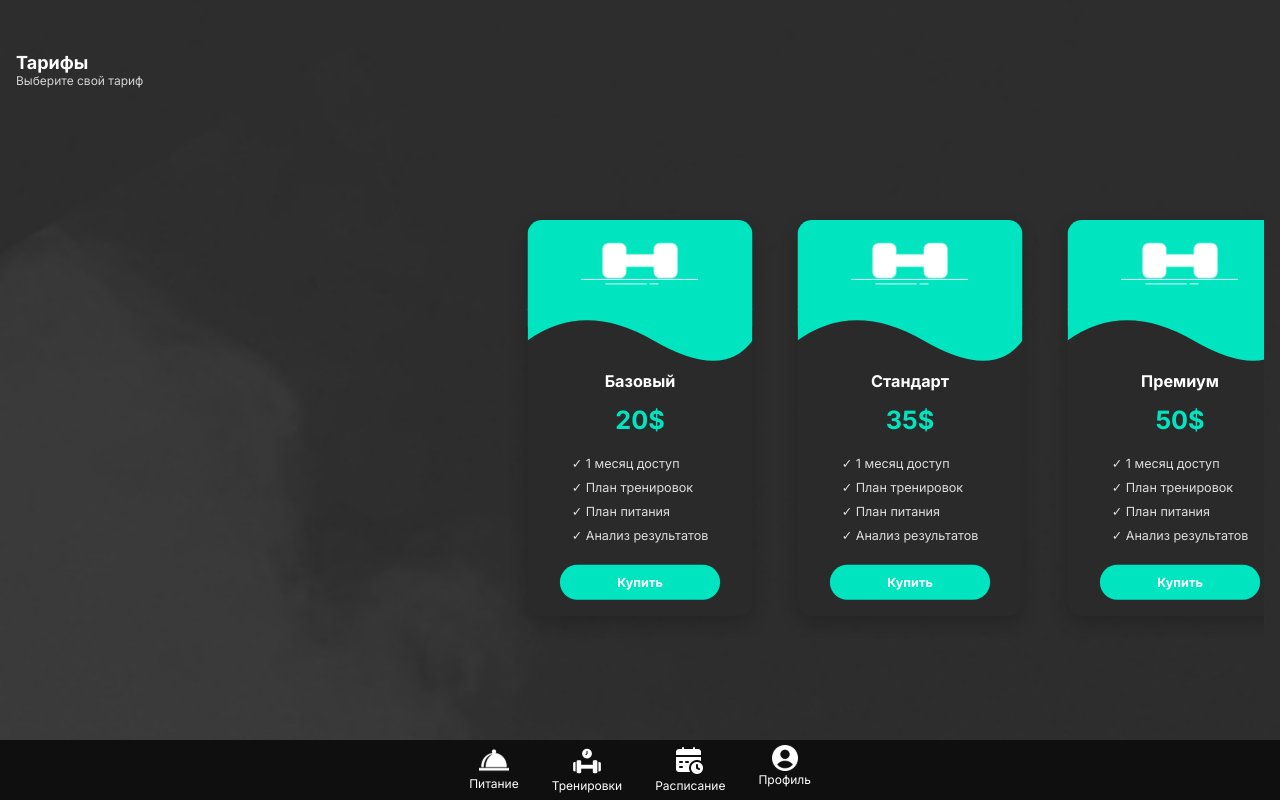
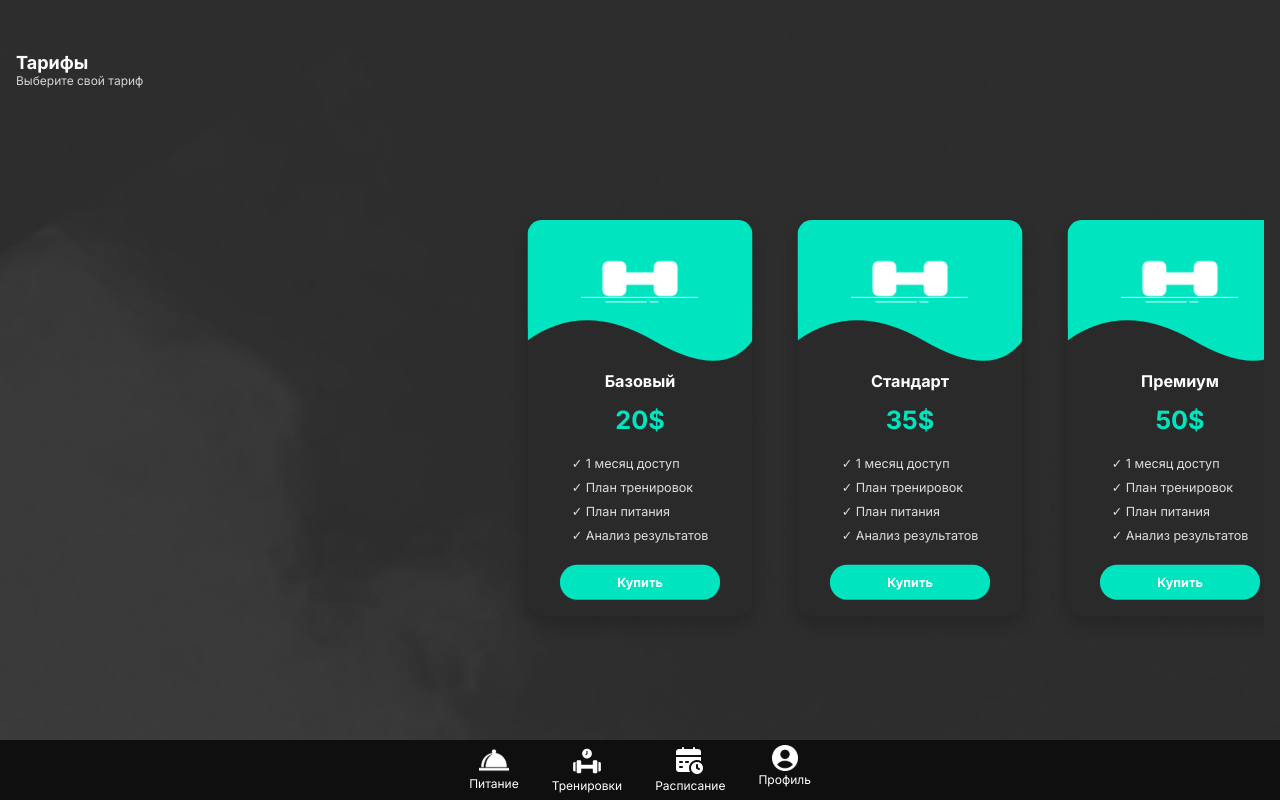
Before and after one commit to Shampoony/FlowBodyV2, a Vue app: page / in a window 1280 px wide. Built offline with nearby package versions, Linux system fonts and the light colour scheme.

Commit message:
dddddddddddddddd

```diff
--- a/src/assets/scss/style.scss
+++ b/src/assets/scss/style.scss
@@ -111,7 +111,7 @@ footer {
   &__image {
     position: absolute;
     z-index: 1000;
-    top: -20px;
+    top: 0px;
   }
 
   &__list {
--- a/src/components/ratePage/v-rate.vue
+++ b/src/components/ratePage/v-rate.vue
@@ -25,7 +25,7 @@
                 <div class="rate__inner">
                   <div class="rate__wave-top">
                     <div class="rate__image">
-                      <img :src="rate.icon" alt="" />
+                      <img src="/src/assets/images/dumbell.svg" alt="" />
                     </div>
                     <svg
                       viewBox="0 0 100 60"
@@ -77,21 +77,18 @@ const rates = ref([
     id: 1,
     title: 'Базовый',
     price: '20$',
-    icon: '/src/assets/images/dumbell.svg',
     features: ['1 месяц доступ', 'План тренировок', 'План питания', 'Анализ результатов'],
   },
   {
     id: 2,
     title: 'Стандарт',
     price: '35$',
-    icon: '/src/assets/images/dumbell.svg',
     features: ['1 месяц доступ', 'План тренировок', 'План питания', 'Анализ результатов'],
   },
   {
     id: 3,
     title: 'Премиум',
     price: '50$',
-    icon: '/src/assets/images/dumbell.svg',
     features: ['1 месяц доступ', 'План тренировок', 'План питания', 'Анализ результатов'],
   },
 ])
```
